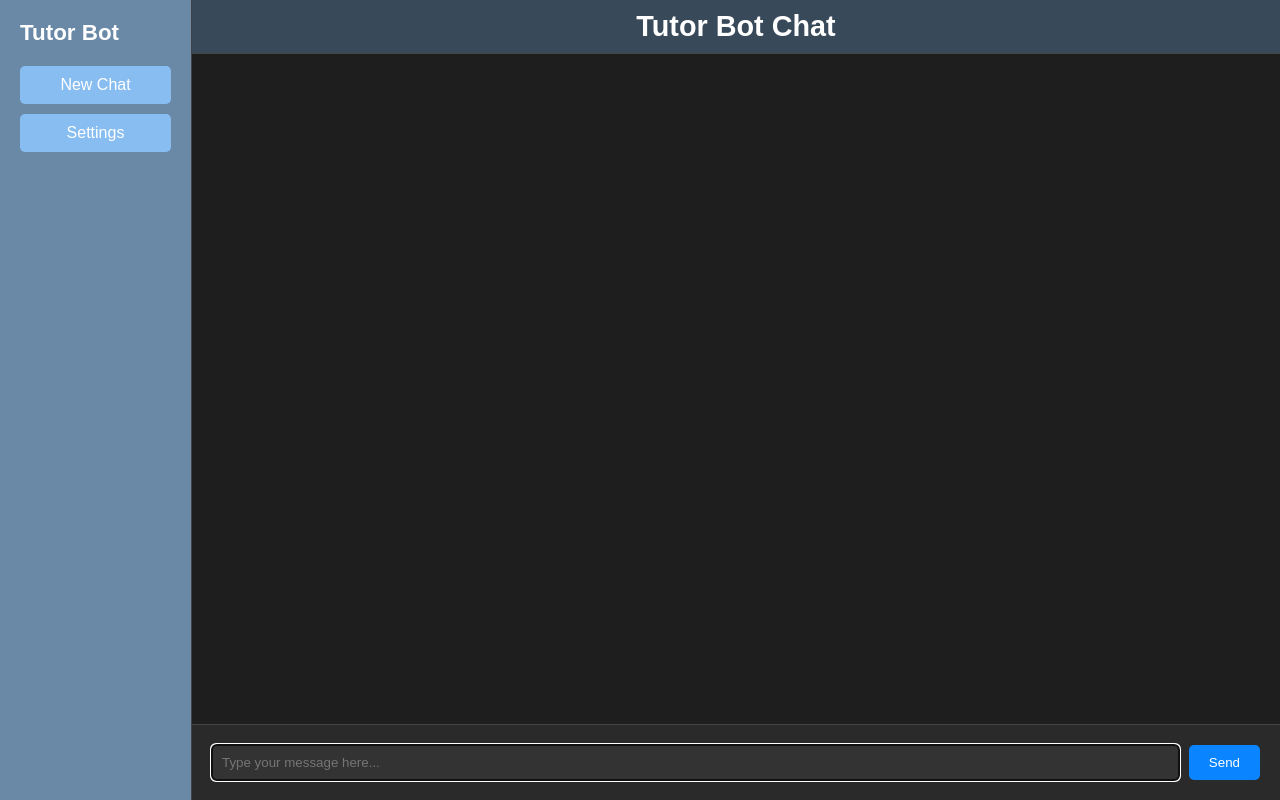
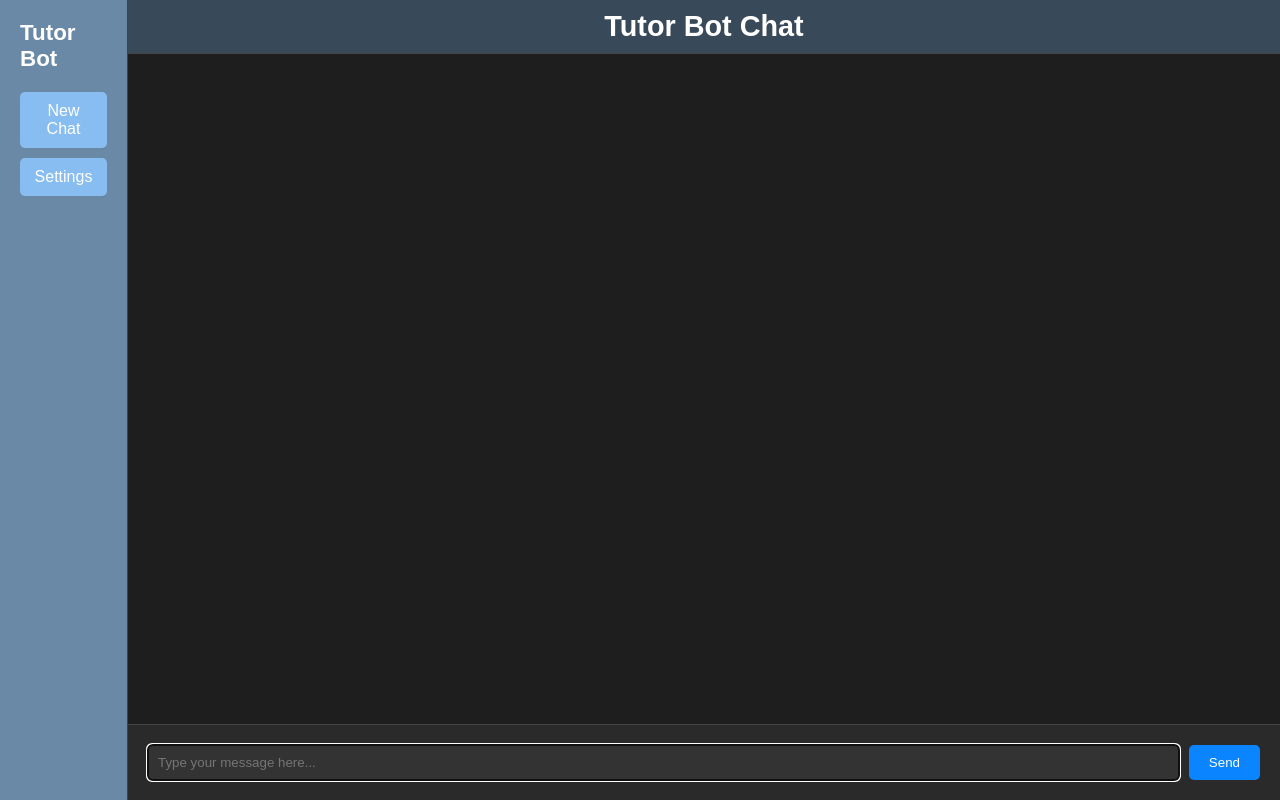
Before and after one commit to jasoonkp/dreamTeamProject, a Flask app: page / in a window 1280 px wide. Run offline with Flask 3, Linux system fonts and the light colour scheme.

Commit message:
decreased sidebar width and fixed AI response in HTML

```diff
--- a/static/style.css
+++ b/static/style.css
@@ -1,5 +1,3 @@
-
-
 /* Global reset */
 * {
     margin: 0;
@@ -25,7 +23,7 @@ body {
 
 /* Sidebar */
 .sidebar {
-    width: 15%;
+    width: 10%;
     background-color: #6a89a7;
     padding: 20px;
     display: flex;
--- a/templates/index.html
+++ b/templates/index.html
@@ -52,7 +52,7 @@
             const response = await fetch('/ask', {
                 method: 'POST',
                 headers: { 'Content-Type': 'application/json' },
-                body: JSON.stringify({ message: userInput })
+                body: JSON.stringify({ message: userInput.value })
             });
 
             const data = await response.json();
```
